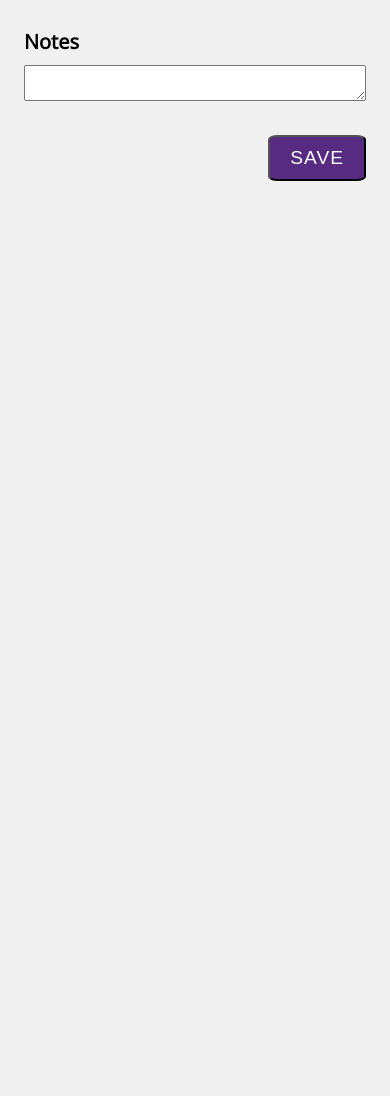
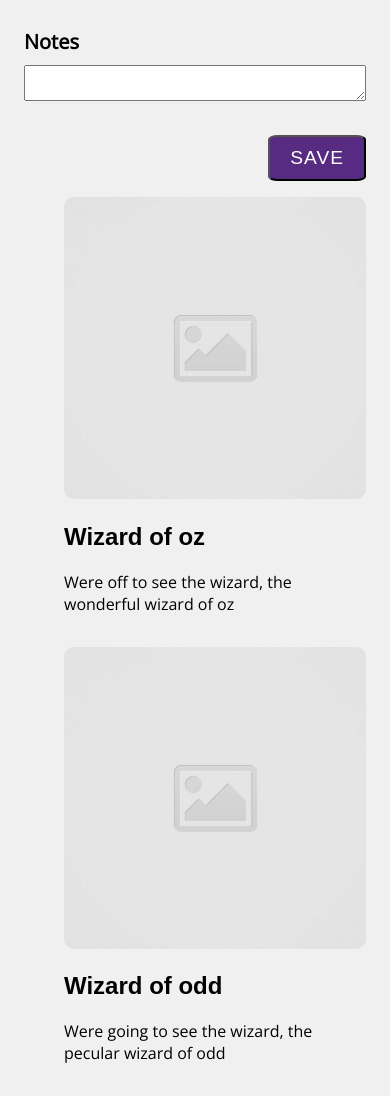
Before and after one commit to Zach-Giffen/code-journal, a website: page index.html in a window 390 px wide. Shown: the part 706-1802 px from the top of the page. Before the commit the page ends 887 px from the top, so only its background shows below. Drawn offline with nearby package versions, Linux system fonts and the light colour scheme; a web font is replaced by a local one.

Commit message:
completed Check that the example entries you just created in the unordered list are responsive for both mobile and desktop screens. #2

```diff
--- a/css/styles.css
+++ b/css/styles.css
@@ -82,3 +82,7 @@ input:focus,
 textarea:focus {
   outline-color: #562b81;
 }
+
+ul {
+  list-style-type: none;
+}
--- a/index.html
+++ b/index.html
@@ -70,30 +70,32 @@
           </div>
         </form>
       </div>
-      <div data-view="entries" class="hidden">
-        <ul>
-          <li>
+      <div data-view="entries" class="hidde">
+        <ul class="row">
+          <li class="column-half">
             <img
               id="entryImg"
               class="photo"
               src="images/placeholder-image-square.jpg"
               alt="entry photo" />
           </li>
-          <li><h2>Wizard of oz</h2></li>
-          <li>Were off to see the wizard, the wonderful wizard of oz</li>
+          <li class="column-half">
+            <h2>Wizard of oz</h2>
+            <p>Were off to see the wizard, the wonderful wizard of oz</p>
+          </li>
         </ul>
-        <ul>
-          <li>
+        <ul class="row">
+          <li class="column-half">
             <img
               id="entryImg2"
               class="photo"
               src="images/placeholder-image-square.jpg"
               alt="entry photo" />
           </li>
-          <li>
+          <li class="column-half">
             <h2>Wizard of odd</h2>
+            <p>Were going to see the wizard, the pecular wizard of odd</p>
           </li>
-          <li>Were going to see the wizard, the pecular wizard of odd</li>
         </ul>
       </div>
     </main>
```
